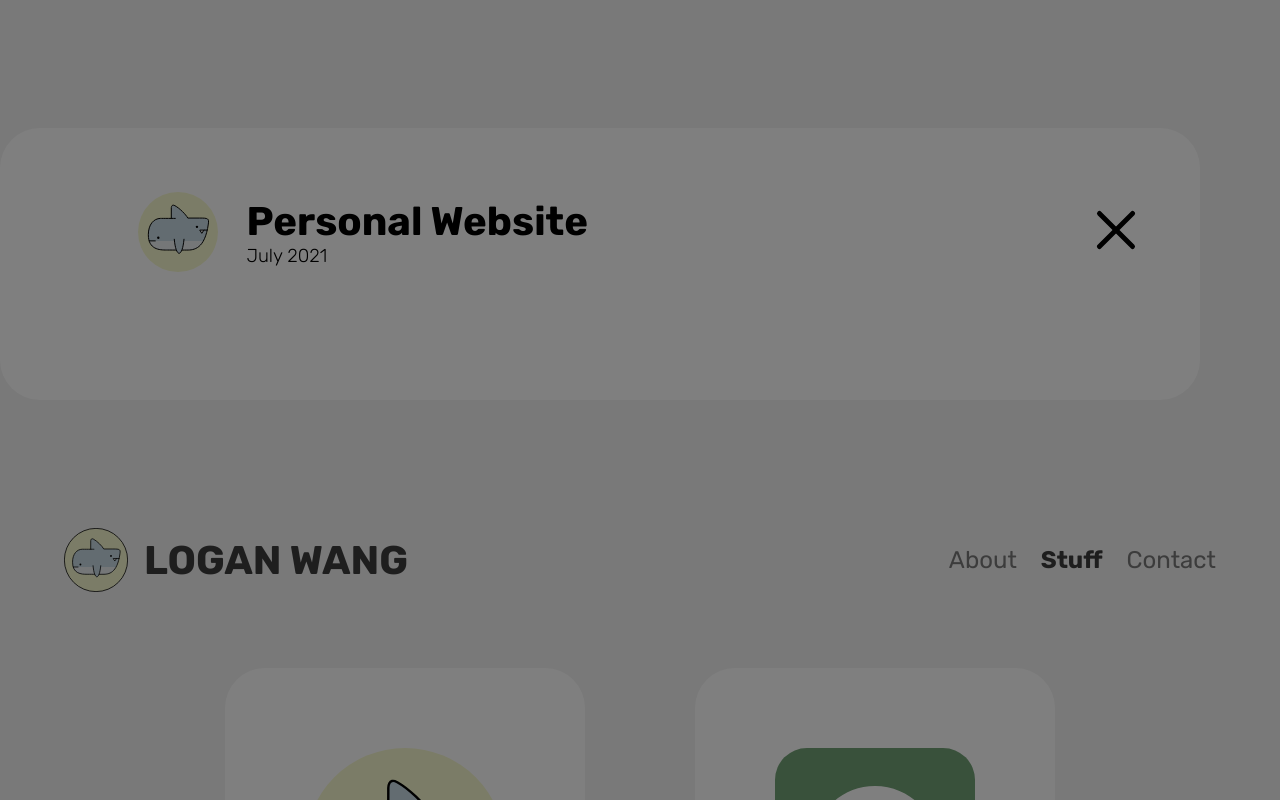
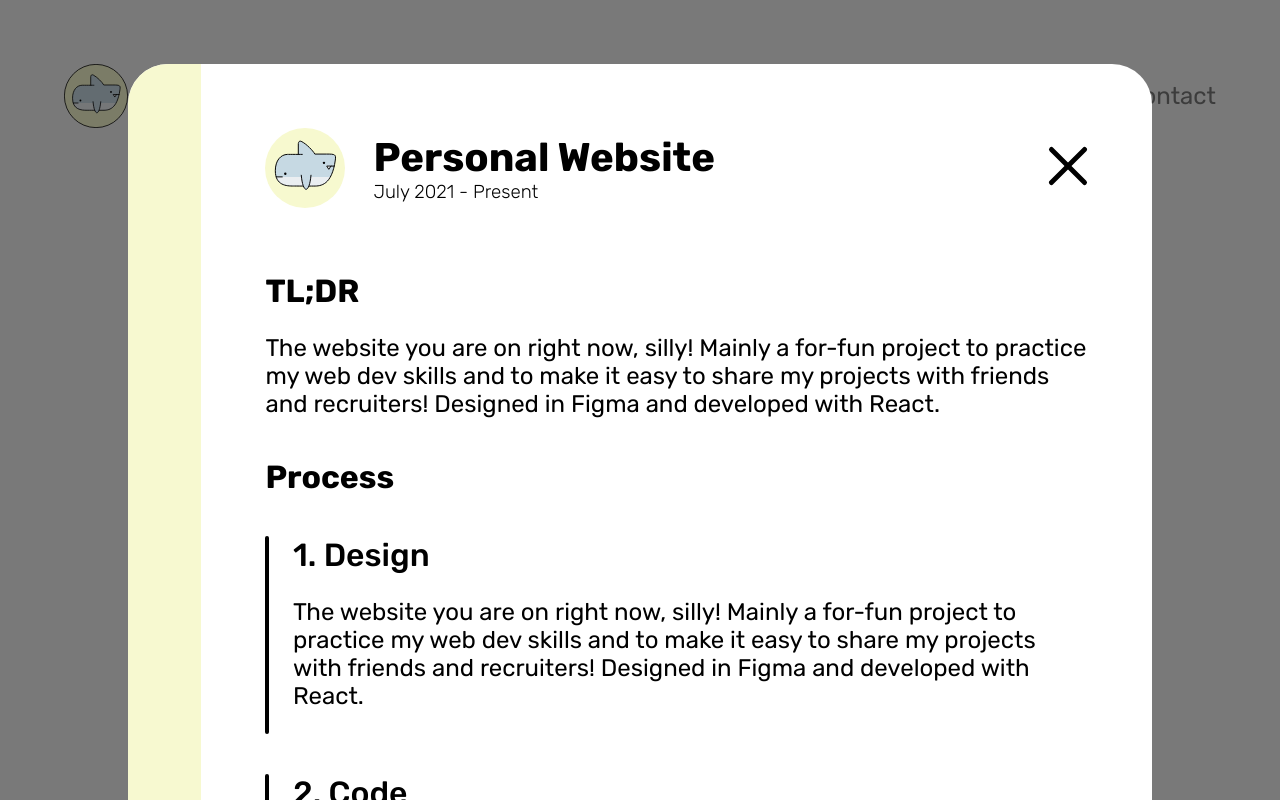
Before and after one commit to logansw/Personal-Website, a Next.js app in the folder personal-website/: page /stuff in a window 1280 px wide. Both pictures are taken after a click on the element 405 px from the left and 384 px from the top of the page. Shown: the top 800 px of the page. Built offline with nearby package versions, Linux system fonts and the light colour scheme.

Commit message:
Placeholder content on stuff page plus page scrolling behavior implemented

```diff
--- a/personal-website/pages/stuff.tsx
+++ b/personal-website/pages/stuff.tsx
@@ -3,6 +3,7 @@ import styles from '../styles/stuff.module.css'
 import NavBar from "../components/NavBar";
 import ProjectPreview from "../components/ProjectPreview";
 import ProjectPage from "../components/ProjectPage";
+import ProjectSection from "../components/ProjectSection";
 
 interface Props {
   // Nothing here at the moment
@@ -62,11 +63,92 @@ export default class Stuff extends React.Component<Props, State> {
         return null;
       case "personal website":
         return (
-          <ProjectPage  img="/Whaleshark Logo 2.svg"
-                        title="Personal Website"
-                        date="July 2021"
-                        color=""
-                        closePopup={() => this.closeProject()}></ProjectPage>
+          <div className={styles.pageViewport}>
+            <ProjectPage  img="/Whaleshark Logo 2.svg"
+                          title="Personal Website"
+                          date="July 2021 - Present"
+                          color="#F7F9D0"
+                          closePopup={() => this.closeProject()}>
+              <ProjectSection sectionHeader="TL;DR">
+                <p>The website you are on right now, silly! Mainly a for-fun project to practice my web dev skills and to make it easy to share my projects with friends and recruiters! Designed in Figma and developed with React.</p>
+              </ProjectSection>
+              <ProjectSection sectionHeader="Process"/>
+              <ProjectSection sectionHeader="1. Design" sectionSize="h3" callout={true}>
+                <p>The website you are on right now, silly! Mainly a for-fun project to practice my web dev skills and to make it easy to share my projects with friends and recruiters! Designed in Figma and developed with React.</p>
+              </ProjectSection>
+              <ProjectSection sectionHeader="2. Code" sectionSize="h3" callout={true}>
+                <p>The website you are on right now, silly! Mainly a for-fun project to practice my web dev skills and to make it easy to share my projects with friends and recruiters! Designed in Figma and developed with React.</p>
+              </ProjectSection>
+              <div className={styles.sectionPair}>
+                <ProjectSection sectionHeader="Links" sectionSize="h2" callout={false}>
+                  <p>Github</p>
+                  <p>Actual website</p>
+                </ProjectSection>
+                <div className={styles.flexgap}/>
+                <ProjectSection sectionHeader="Tools" sectionSize="h2" callout={false}>
+                  <p>React</p>
+                  <p>React</p>
+                  <p>React</p>
+                  <p>React</p>
+                </ProjectSection>
+                <div className={styles.flexgap}/>
+              </div>
+            </ProjectPage>
+          </div>
+        );
+      case "easybites":
+        return (
+          <div className={styles.pageViewport}>
+            <ProjectPage  img="/EasyBites.svg"
+                          title="EasyBites.us"
+                          date="January 2021 - Present"
+                          color="#72A276"
+                          closePopup={() => this.closeProject()}>
+              <ProjectSection sectionHeader="TL;DR">
+                <p>The website you are on right now, silly! Mainly a for-fun project to practice my web dev skills and to make it easy to share my projects with friends and recruiters! Designed in Figma and developed with React.</p>
+              </ProjectSection>
+            </ProjectPage>
+          </div>
+        );
+      case "project solitaire":
+        return (
+          <div className={styles.pageViewport}>
+            <ProjectPage  img="/Project Solitaire.svg"
+                          title="Project Solitaire"
+                          date="January 2021"
+                          color="#000000"
+                          closePopup={() => this.closeProject()}></ProjectPage>
+          </div>
+        );
+      case "naireative":
+        return (
+          <div className={styles.pageViewport}>
+            <ProjectPage  img="/NaireAtive.svg"
+                          title="NaireAtive Logo Design"
+                          date="December 2020"
+                          color="#253367"
+                          closePopup={() => this.closeProject()}></ProjectPage>
+          </div>
+        );
+      case "hop vehicle":
+        return (
+          <div className={styles.pageViewport}>
+            <ProjectPage  img="/Hop Vehicle.svg"
+                          title="Hop Vehicle"
+                          date="August 2020"
+                          color="#FF53A8"
+                          closePopup={() => this.closeProject()}></ProjectPage>
+          </div>
+        );
+      case "super spacebar":
+        return (
+          <div className={styles.pageViewport}>
+            <ProjectPage  img="/Super Spacebar.svg"
+                          title="Super Spacebar"
+                          date="July 2020"
+                          color="#E14C63"
+                          closePopup={() => this.closeProject()}></ProjectPage>
+          </div>
         );
       default:
         return null;
--- a/personal-website/styles/stuff.module.css
+++ b/personal-website/styles/stuff.module.css
@@ -13,6 +13,25 @@
   flex-wrap: wrap;
   justify-content: space-evenly;
   width: 80%;
+}
+
+.pageViewport {
+  display: flex;
+  flex-direction: column;
+  align-items: center;
+  width: 80%;
+  max-width: 1200px;
+  height: calc(100vh + 64px);
+  position: fixed;
+  z-index: 20;
+  left: 50%;
+  top: -64px;
+  transform: translateX(-50%);
+  overflow-y: scroll;
+}
+
+.pageViewport::-webkit-scrollbar {
+  display: none;
 }
 
 .dim {
@@ -39,3 +58,12 @@
   transition: opacity 350ms linear;
   pointer-events: none;
 }
+
+.sectionPair {
+  display: flex;
+  flex-direction: row;
+}
+
+.flexgap {
+  flex: 1;
+}
```
